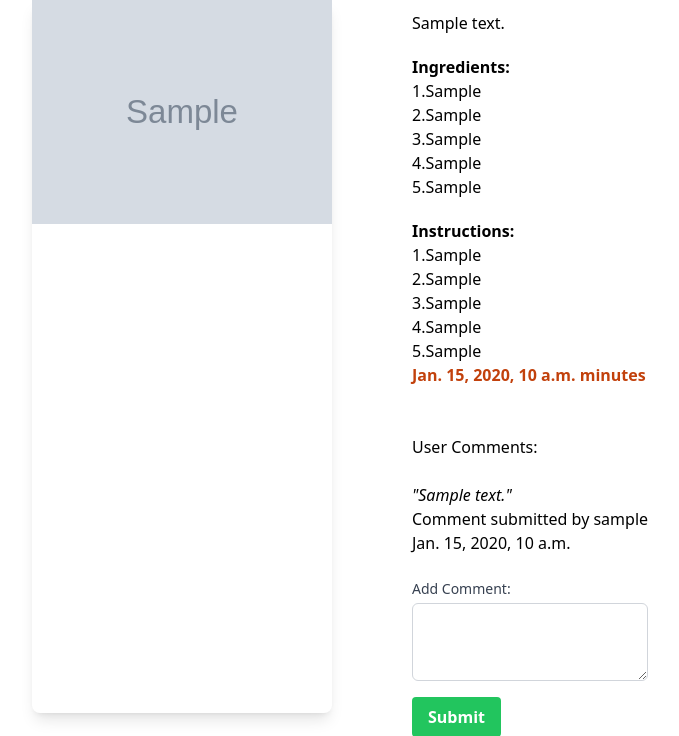
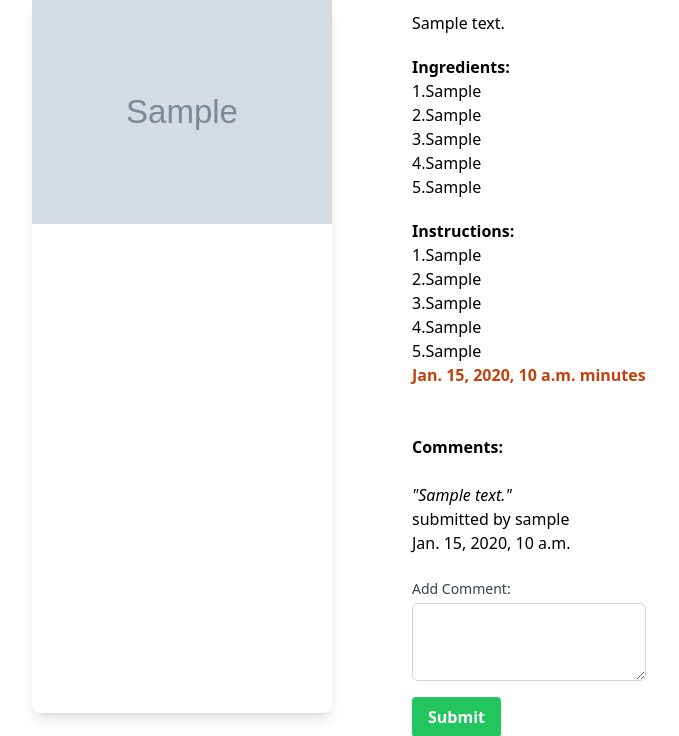
Before and after one commit to Kempy4563/airfryer, a Django app: template airfryer_recipes/airfryer_app/templates/airfryer_app/detail.html in a window 1280 px wide. Shown: the part 153-889 px from the top of the page, without its empty margins (48-727 px from the left). Run offline with Django 5.2, Linux system fonts and the light colour scheme; the template is opened without the code that fills it: most values are stand-ins (such as "Sample title", 1, 10 or a date in 2020); grey boxes marked "Sample" are stand-in pictures; some libraries are stand-ins or nearby versions.

Commit message:
added styling

```diff
--- a/airfryer_recipes/airfryer_app/templates/airfryer_app/base.html
+++ b/airfryer_recipes/airfryer_app/templates/airfryer_app/base.html
@@ -17,7 +17,7 @@
          <div class="flex items-center">
              {% if user.is_authenticated %}
              <a href="{% url 'user_recipes' user.username %}"
-                class="mr-6 text-sm font-medium text-grey-500">Welcome, {{ user.username }}</a>
+                class="mr-6 text-sm font-medium text-green-500">Welcome, {{ user.username }}</a>
              <a href="{% url 'user_recipes' user.username %}" class="mr-6 text-sm font-medium text-grey-500">Profile</a>
             {% if request.path != '/saved_recipes/' %}
                 <a href="{% url 'saved_recipes' %}" class="mr-6 text-sm font-medium text-grey-500">Favourites</a>
--- a/airfryer_recipes/airfryer_app/templates/airfryer_app/detail.html
+++ b/airfryer_recipes/airfryer_app/templates/airfryer_app/detail.html
@@ -83,13 +83,13 @@
 
              <br>
              <br>
-             <h2>User Comments:</h2>
+             <span class="font-bold" >Comments:</span>
                 <ul>
                         {% for comment in comments %}
                             <li>
                                 <br>
                                 <span class="italic">"{{ comment.comment }}" </span>
-                                    <br>Comment submitted by {{ comment.user.username }}
+                                    <br>submitted by {{ comment.user.username }}
                                     <br>{{ comment.created_at }}
                                 <br>
                             </li>
```
